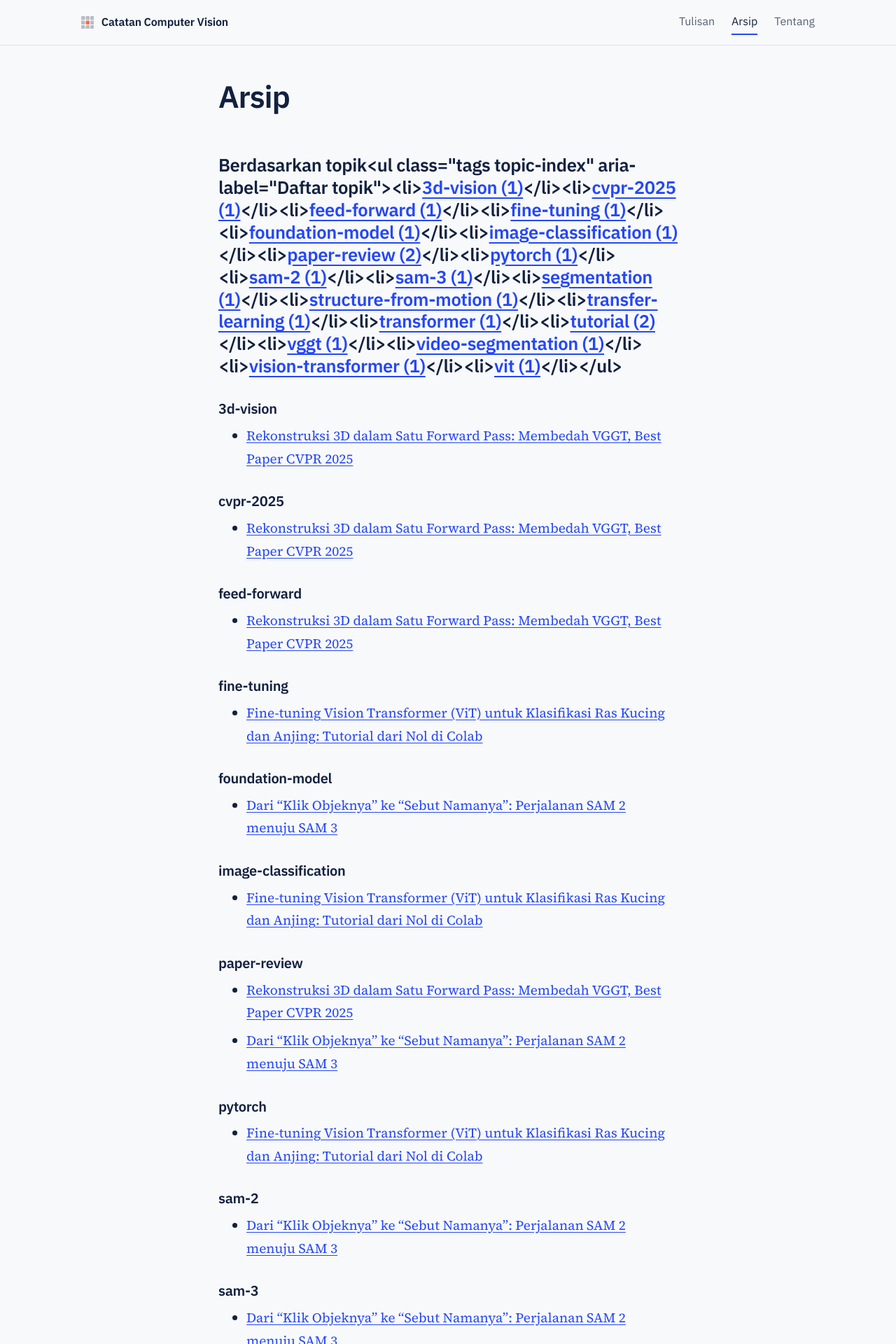
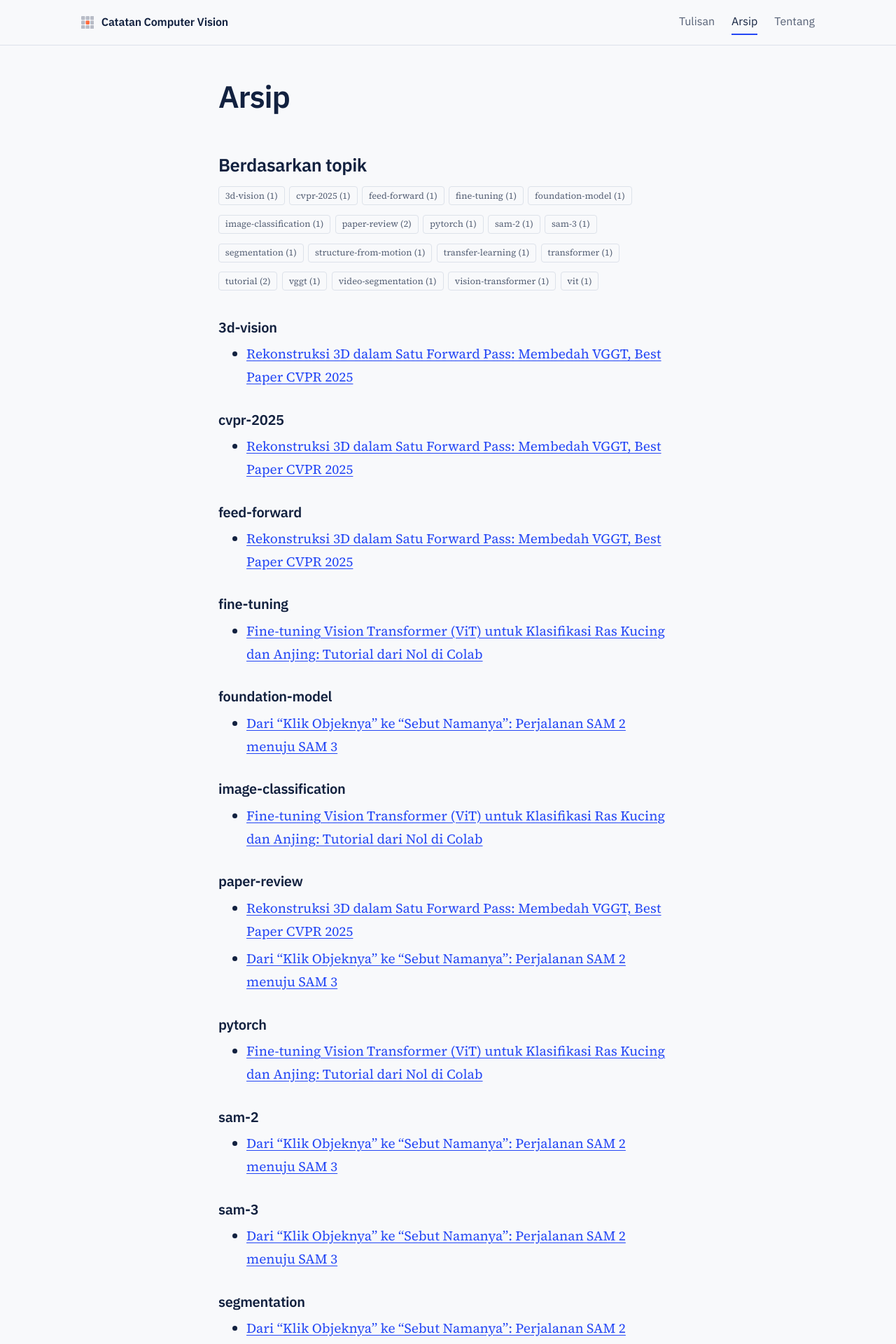
Before and after one commit to harisY/harisY.github.io, a Jekyll site: the page built from arsip.md, in a window 1280 px wide. Shown: the top 1920 px of the page at 70% size. Built offline with Jekyll 4.4.1, drawn with Linux system fonts in a browser that asks for light colours; some of the changed text lies outside the part shown.

Commit message:
fix: perbaiki halaman arsip (HTML murni) dan jarak tombol 404

```diff
--- a/arsip.md
+++ b/arsip.md
@@ -3,34 +3,25 @@ layout: page
 title: Arsip
 permalink: /arsip/
 ---
+{% assign tags_sorted = site.tags | sort %}
+{% assign years = site.posts | group_by_exp: "post", "post.date | date: '%Y'" %}
 
-## Berdasarkan topik
+<h2>Berdasarkan topik</h2>
 
-{%- assign tags_sorted = site.tags | sort -%}
 <ul class="tags topic-index" aria-label="Daftar topik">
-{%- for tag in tags_sorted -%}
-  <li><a href="#{{ tag[0] | slugify }}">{{ tag[0] }} ({{ tag[1].size }})</a></li>
-{%- endfor -%}
-</ul>
+{% for tag in tags_sorted %}<li><a href="#{{ tag[0] | slugify }}">{{ tag[0] }} ({{ tag[1].size }})</a></li>
+{% endfor %}</ul>
 
-{%- for tag in tags_sorted %}
+{% for tag in tags_sorted %}<h3 id="{{ tag[0] | slugify }}">{{ tag[0] }}</h3>
+<ul>
+{% for post in tag[1] %}<li><a href="{{ post.url | relative_url }}">{{ post.title | escape }}</a></li>
+{% endfor %}</ul>
+{% endfor %}
 
-### {{ tag[0] }}
-{: #{{ tag[0] | slugify }} }
+<h2>Semua tulisan</h2>
 
-{% for post in tag[1] -%}
-- [{{ post.title | escape }}]({{ post.url | relative_url }})
-{% endfor -%}
-{%- endfor %}
-
-## Semua tulisan
-
-{%- assign years = site.posts | group_by_exp: "post", "post.date | date: '%Y'" -%}
-{%- for year in years %}
-
-### {{ year.name }}
-
-{% for post in year.items -%}
-- [{{ post.title | escape }}]({{ post.url | relative_url }}), {{ post.date | date: "%Y-%m-%d" }}
-{% endfor -%}
-{%- endfor %}
+{% for year in years %}<h3>{{ year.name }}</h3>
+<ul>
+{% for post in year.items %}<li><a href="{{ post.url | relative_url }}">{{ post.title | escape }}</a> <span class="post-meta">{{ post.date | date: "%Y-%m-%d" }}</span></li>
+{% endfor %}</ul>
+{% endfor %}
--- a/assets/site.css
+++ b/assets/site.css
@@ -281,5 +281,7 @@ img, svg { max-width: 100%; }
 /* Halaman 404 dan arsip */
 .error-page { padding-top: 4rem; padding-bottom: 4rem; }
 .error-page p { margin: 0 0 1.5rem; }
+.error-page .text-link { margin-left: 1.25rem; }
+.post-content .post-meta { margin-left: 0.4rem; font-family: var(--font-ui); font-size: 0.85rem; color: var(--muted); }
 .topic-index { margin-bottom: 2rem; }
 .post-content .topic-index a { color: inherit; }
```
